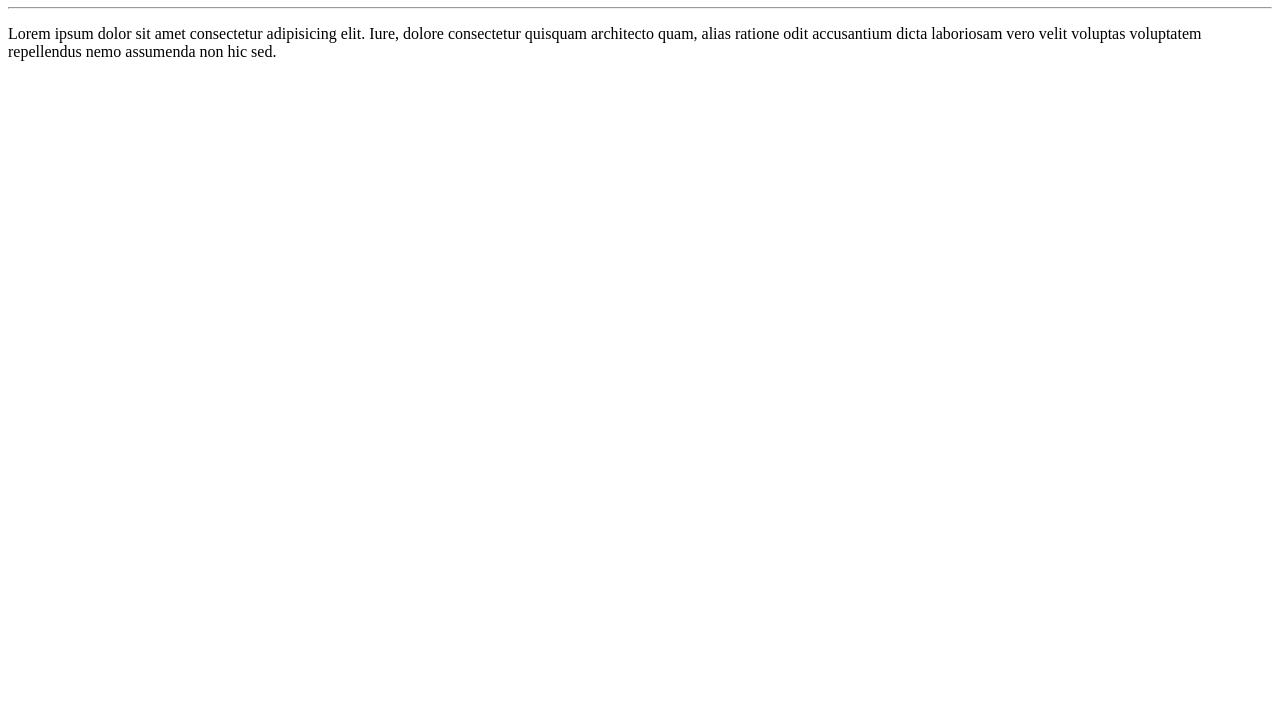
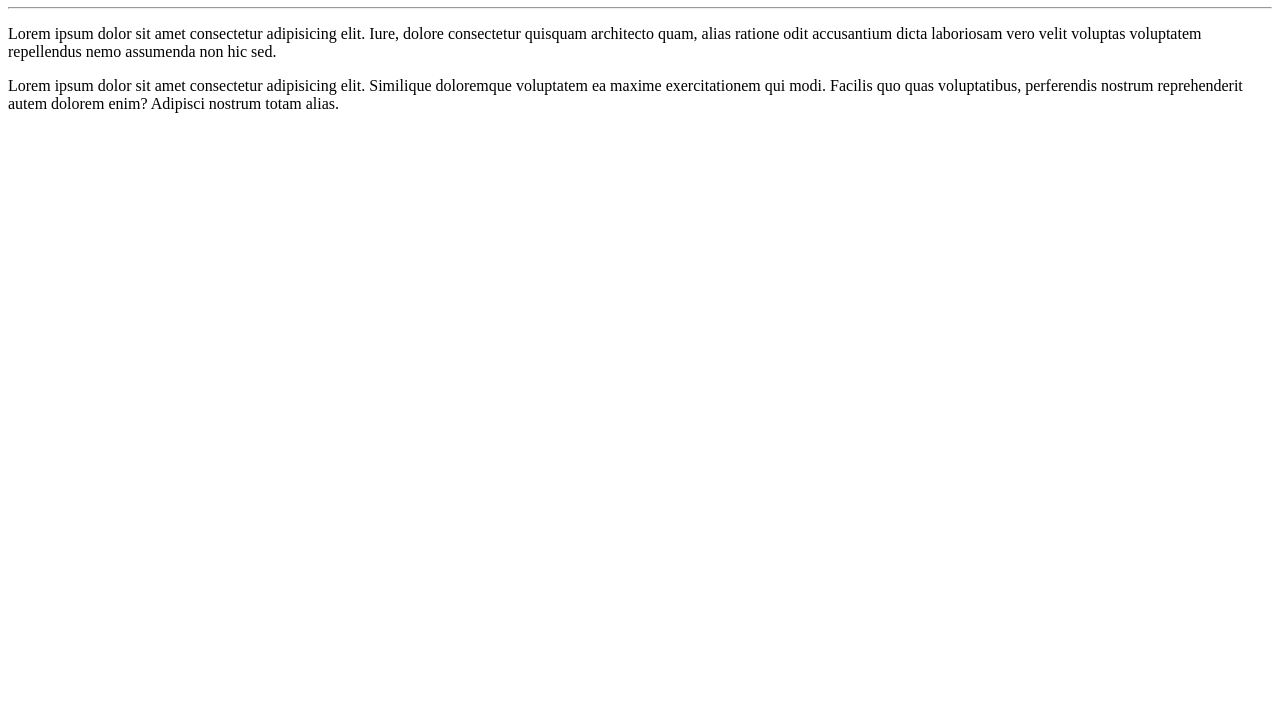
Before and after one commit to Helberthadm/Helberth-Learning, a plain HTML site: page site-exemplo/index.html in a window 1280 px wide. Shown: the part 73-800 px from the top of the page. Drawn offline with Linux system fonts and the light colour scheme.

Commit message:
Adicionado outro parágrafo

```diff
--- a/site-exemplo/index.html
+++ b/site-exemplo/index.html
@@ -10,5 +10,6 @@
     <h1>Aprendendo...</h1>
     <hr>
     <p>Lorem ipsum dolor sit amet consectetur adipisicing elit. Iure, dolore consectetur quisquam architecto quam, alias ratione odit accusantium dicta laboriosam vero velit voluptas voluptatem repellendus nemo assumenda non hic sed.</p>
+    <p>Lorem ipsum dolor sit amet consectetur adipisicing elit. Similique doloremque voluptatem ea maxime exercitationem qui modi. Facilis quo quas voluptatibus, perferendis nostrum reprehenderit autem dolorem enim? Adipisci nostrum totam alias.</p>
 </body>
 </html>
```
